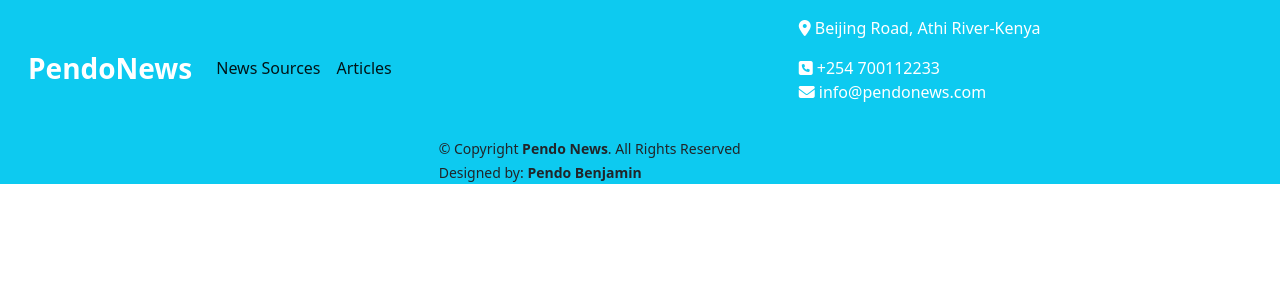
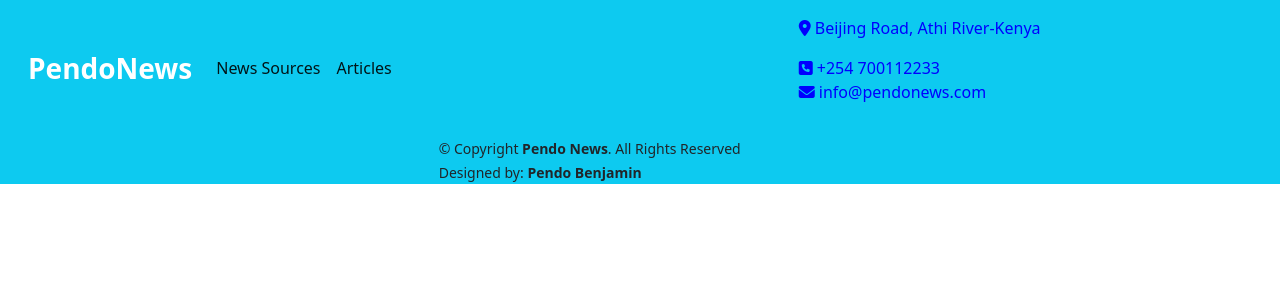
Before and after one commit to munga114/articles, a Flask app: template app/templates/base.html in a window 1280 px wide. Shown: the top 300 px of the page. Run offline with Flask 2, Linux system fonts and the light colour scheme; the template is opened without the code that fills it, so the values that code supplies are empty; some libraries are stand-ins or nearby versions.

Commit message:
add color to navbar

```diff
--- a/app/static/CSS/styles.css
+++ b/app/static/CSS/styles.css
@@ -3,7 +3,7 @@
 }
 
 .navbar{
-    color: white;
+    color: blue;
 }
 .readmore{
     text-decoration: none;
```
